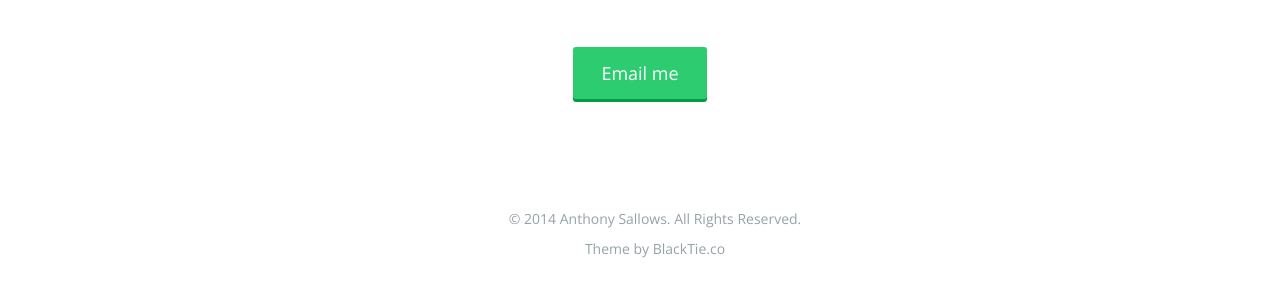
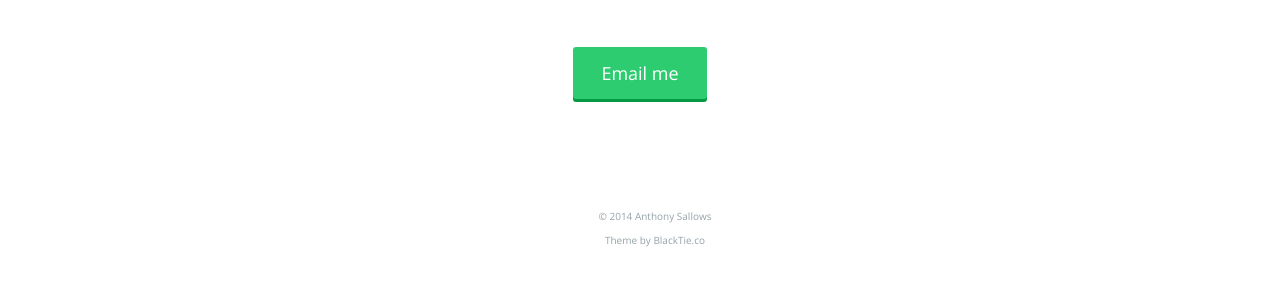
Before and after one commit to antmachine/antmachine.github.io, a plain HTML site: page index.html in a window 1280 px wide. Shown: the part 1108-1404 px from the top of the page. Drawn offline with nearby package versions, Linux system fonts and the light colour scheme.

Commit message:
Changed footer style

```diff
--- a/css/main.css
+++ b/css/main.css
@@ -495,6 +495,7 @@ to {
 }
 .footerlinks {
 	text-align:center;
+	font-size: 10px;
 }
 .footerlinks a {
 	text-align:center;
--- a/index.html
+++ b/index.html
@@ -92,7 +92,7 @@
 		<div class="container">
 			<section class="row breath">
 				<div class="col-md-12 footerlinks">
-					<p>&copy; 2014 Anthony Sallows. All Rights Reserved.</p>
+					<p>&copy; 2014 Anthony Sallows</p>
 					<p>Theme by BlackTie.co</p>
 				</div>
 			</section><! --/section -->
```
